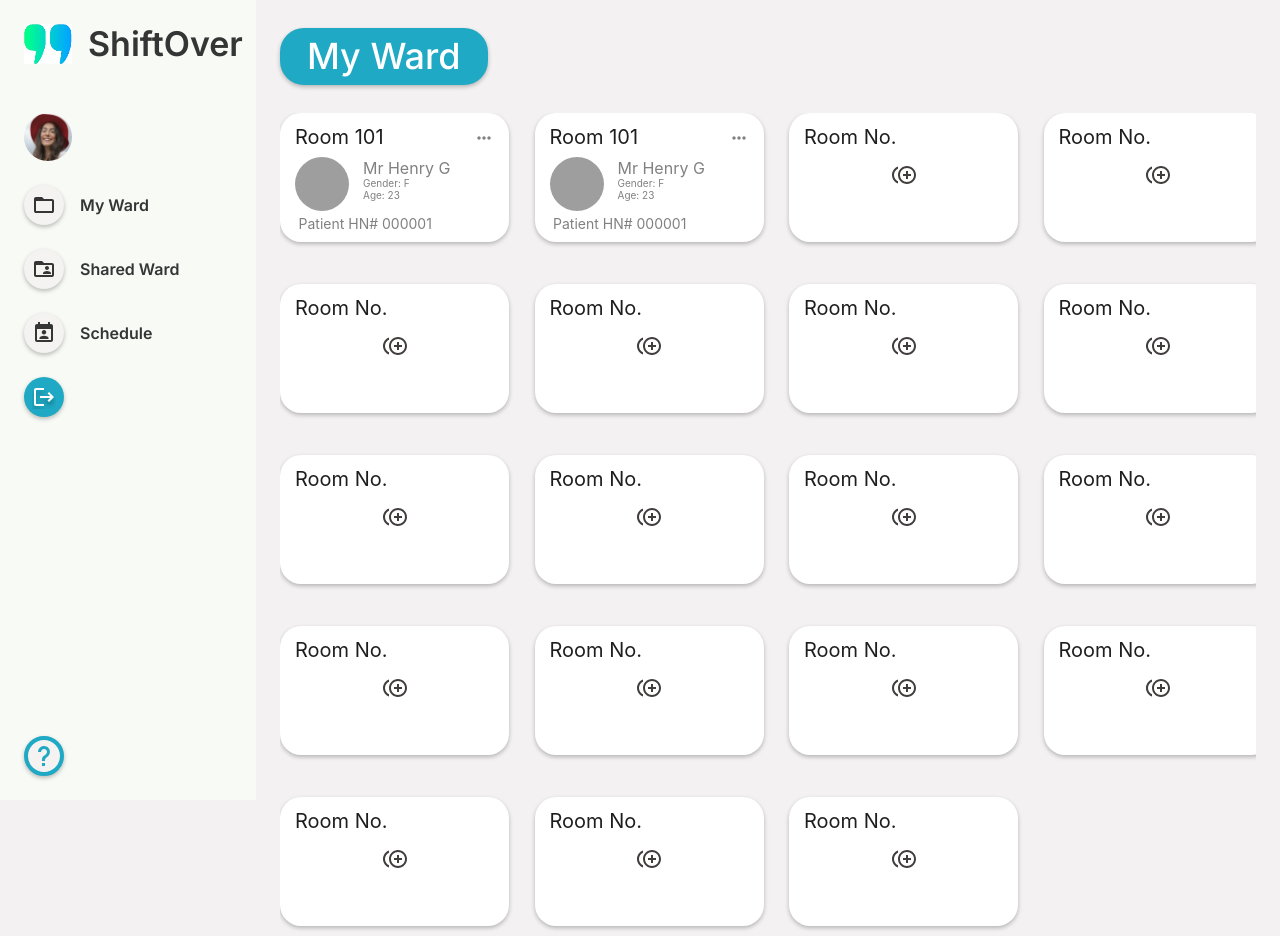
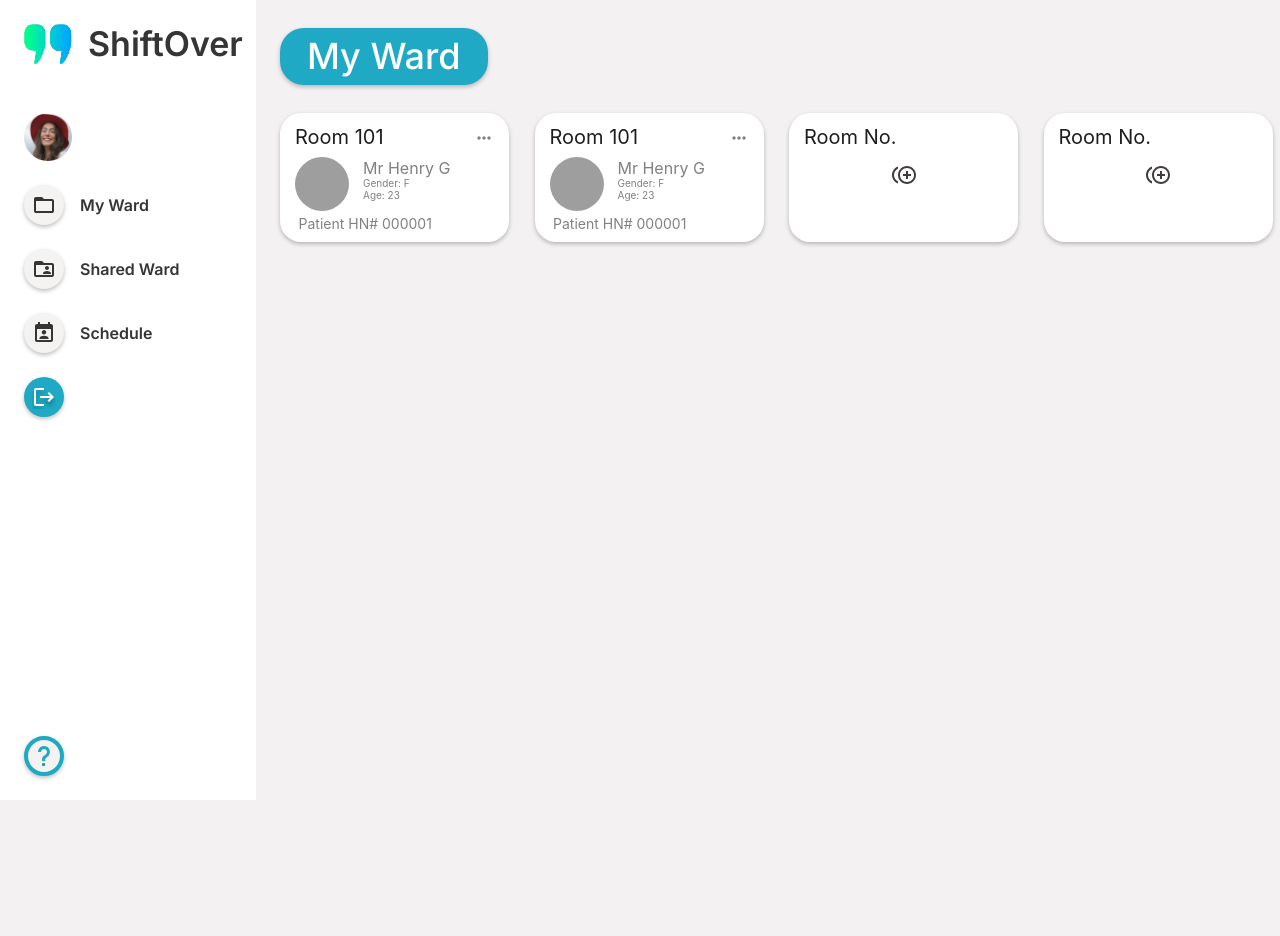
Before and after one commit to ShiftOver/shiftover-frontend, a Next.js app: page /pages/main-page/patient-page in a window 1280 px wide. After the commit the page ends 800 px from the top, so only its background shows below. Built offline with nearby package versions, Linux system fonts and the light colour scheme; grey boxes are pictures that could not be loaded; a web font is replaced by a local one.

Commit message:
chore: add shared page and create popup design

```diff
--- a/package.json
+++ b/package.json
@@ -15,7 +15,8 @@
         "firebase": "^10.13.1",
         "next": "14.2.7",
         "react": "^18",
-        "react-dom": "^18"
+        "react-dom": "^18",
+        "recoil": "^0.7.7"
     },
     "devDependencies": {
         "@types/node": "^20",
--- a/src/app/components/Navbar.tsx
+++ b/src/app/components/Navbar.tsx
@@ -1,12 +1,16 @@
 'use client';
 import React, { useState } from 'react';
+import { useRouter } from 'next/navigation';
 
 const Navbar: React.FC = () => {
     const [expanded, setExpanded] = useState(true);
-
+    const router = useRouter();
     return (
+        <div
+            className={`h-screen transition-all duration-500 ${expanded ? 'w-64' : 'w-24'}`}
+        >
             <nav
-            className={`h-screen bg-shiftover-white-1 p-6 transition-all duration-500 ${expanded ? 'w-64' : 'w-24'}`}
+                className={`fixed h-screen bg-white p-6 transition-all duration-500 ${expanded ? 'w-64' : 'w-24'}`}
             >
                 <div className='flex h-full flex-col justify-between'>
                     <div>
@@ -36,7 +40,12 @@ const Navbar: React.FC = () => {
                                     alt='Profile Icon'
                                 />
                             </button>
-                        <button className='flex items-center'>
+                            <button
+                                className='flex items-center'
+                                onClick={() =>
+                                    router.push('/pages/main-page/patient-page')
+                                }
+                            >
                                 <div className='flex h-10 w-10 items-center justify-center rounded-[200px] bg-shiftover-white-2 shadow-[0_2px_4px_0_rgba(0,0,0,0.25)]'>
                                     <img
                                         src='/assets/folder-outline.svg'
@@ -50,7 +59,12 @@ const Navbar: React.FC = () => {
                                     </span>
                                 )}
                             </button>
-                        <button className='flex items-center'>
+                            <button
+                                className='flex items-center'
+                                onClick={() =>
+                                    router.push('/pages/main-page/shared-page')
+                                }
+                            >
                                 <div className='flex h-10 w-10 items-center justify-center rounded-[200px] bg-shiftover-white-2 shadow-[0_2px_4px_0_rgba(0,0,0,0.25)]'>
                                     <img
                                         src='/assets/folder-account-outline.svg'
@@ -106,6 +120,7 @@ const Navbar: React.FC = () => {
                     </div>
                 </div>
             </nav>
+        </div>
     );
 };
 
--- /dev/null
+++ b/src/app/components/ThreeDotPopUp.tsx
@@ -0,0 +1,30 @@
+import { useEffect, useState } from 'react';
+
+export type ThreeDotPopUpProps = {
+    option: Array<string>;
+};
+
+export default function ThreeDotPopUp({ option }: ThreeDotPopUpProps) {
+    const [popUp, setPopUp] = useState<JSX.Element[]>([]);
+
+    useEffect(() => {
+        const popUpItems = option.map((item, index) => (
+            <button
+                className={`h-[29px] pl-[14px] text-left ${index == 0 ? 'rounded-t-[10px]' : ''} ${index !== option.length - 1 ? 'border-b border-[rgba(0,0,0,0.25)]' : 'rounded-b-[10px]'} hover:bg-[#f0f0f0]`}
+                key={index}
+                onClick={() => {
+                    console.log(item);
+                }}
+            >
+                {item}
+            </button>
+        ));
+        setPopUp(popUpItems);
+    }, [option]);
+
+    return (
+        <div className='flex w-[249px] flex-col rounded-[10px] bg-white shadow-[0_2px_4px_0_rgba(0,0,0,0.25)]'>
+            {popUp}
+        </div>
+    );
+}
--- a/src/app/layout.tsx
+++ b/src/app/layout.tsx
@@ -2,7 +2,6 @@
 import type { Metadata } from 'next';
 import { Inter } from 'next/font/google';
 import './globals.css';
-import Navbar from './components/Navbar'; // Import the Navbar component
 
 const inter = Inter({ subsets: ['latin'] });
 
--- a/src/app/pages/login-page/page.tsx
+++ b/src/app/pages/login-page/page.tsx
@@ -32,7 +32,7 @@ export default function LoginPage() {
                     password
                 );
                 console.log('Logged in successfully');
-                router.push('/pages/main-page'); // Redirect to the main page on successful login
+                router.push('/pages/main-page/patient-page'); // Redirect to the main page on successful login
             } else {
                 setError('User not found');
             }
--- /dev/null
+++ b/src/app/pages/main-page/components/DragAndDrop.tsx
@@ -0,0 +1,7 @@
+export type DragAndDropProps = {
+    name: any;
+};
+
+export default function DragAndDrop({ name }: DragAndDropProps) {
+    return <div>{name}</div>;
+}
--- a/src/app/pages/main-page/layout.tsx
+++ b/src/app/pages/main-page/layout.tsx
@@ -1,5 +1,7 @@
+'use client';
 // app/dashboard/layout.tsx or pages/dashboard/layout.tsx
 import Navbar from '../../components/Navbar';
+import { RecoilRoot } from 'recoil';
 
 export default function DashboardLayout({
     children,
@@ -8,8 +10,12 @@ export default function DashboardLayout({
 }) {
     return (
         <div className='flex'>
-            <Navbar />
-            <main className='flex-1'>{children}</main>
+            <RecoilRoot>
+                <Navbar />
+                <main className='ml-[var(--navbar-width)] flex-1'>
+                    {children}
+                </main>
+            </RecoilRoot>
         </div>
     );
 }
--- a/src/app/pages/main-page/patient-page/page.tsx
+++ b/src/app/pages/main-page/patient-page/page.tsx
@@ -1,34 +1,58 @@
+'use client';
+import { useRecoilState } from 'recoil';
 import PatientCard from '../components/PatientCard';
 import HeaderBlog from '@/app/components/Header';
+import { selectedPatient } from '@/recoil/atoms/main-page.atom';
+import DragAndDrop from '../components/DragAndDrop';
+import { useEffect, useState } from 'react';
 
 export default function Main() {
+    const [patient, setPatient] = useRecoilState<string>(selectedPatient);
+    const [isVisible, setIsVisible] = useState(true);
+    const [showContent, setShowContent] = useState(false);
+
+    useEffect(() => {
+        if (patient) {
+            setIsVisible(false);
+            setTimeout(() => {
+                setShowContent(true);
+                setIsVisible(true);
+            }, 300);
+        } else {
+            setIsVisible(false);
+            setTimeout(() => {
+                setShowContent(false);
+                setIsVisible(true);
+            }, 300);
+        }
+    }, [patient]);
+
     return (
         <div className='mx-[24px] mt-[28px]'>
-            <div className='w-fit'>
+            <button
+                onClick={() => {
+                    setPatient('');
+                }}
+            >
                 <HeaderBlog name='My Ward' />
-            </div>
-            <div className='mt-[28px] overflow-x-hidden pb-[10px]'>
-                <div className='grid grid-cols-4 gap-[42px]'>
-                    <PatientCard info={{ id: 'id' }} />
-                    <PatientCard info={{ name: 'thanapong', gender: 'F' }} />
-                    <PatientCard />
-                    <PatientCard />
-                    <PatientCard />
-                    <PatientCard />
-                    <PatientCard />
-                    <PatientCard />
-                    <PatientCard />
-                    <PatientCard />
-                    <PatientCard />
-                    <PatientCard />
-                    <PatientCard />
-                    <PatientCard />
-                    <PatientCard />
-                    <PatientCard />
-                    <PatientCard />
-                    <PatientCard />
-                    <PatientCard />
-                </div>
+            </button>
+            <div
+                className={`transition-opacity duration-300 ${
+                    isVisible ? 'opacity-100' : 'opacity-0'
+                }`}
+            >
+                {showContent ? (
+                    <DragAndDrop name={patient} />
+                ) : (
+                    <div className='mt-[28px] grid grid-cols-4 gap-[42px] pb-[10px]'>
+                        <PatientCard info={{ id: 'id' }} />
+                        <PatientCard
+                            info={{ name: 'thanapong', gender: 'F' }}
+                        />
+                        <PatientCard />
+                        <PatientCard />
+                    </div>
+                )}
             </div>
         </div>
     );
--- /dev/null
+++ b/src/recoil/atoms/main-page.atom.ts
@@ -0,0 +1,6 @@
+import { atom } from 'recoil';
+
+export const selectedPatient = atom<string>({
+    key: 'selectedPatient',
+    default: '',
+});
```
Also changed, not shown: src/app/pages/main-page/components/PatientCard.tsx (+55 -7 lines), 1 other file (tests, documents, lock files or other folders). Lines whose indentation alone changed are shown as unchanged.
